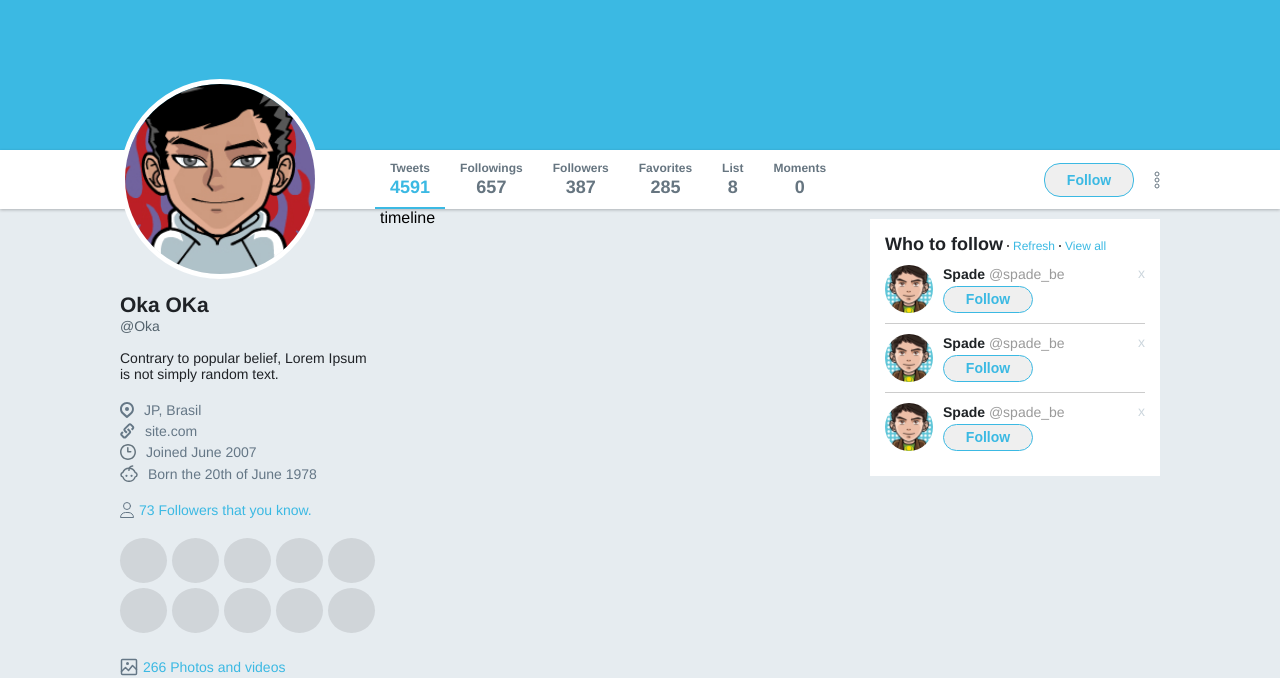
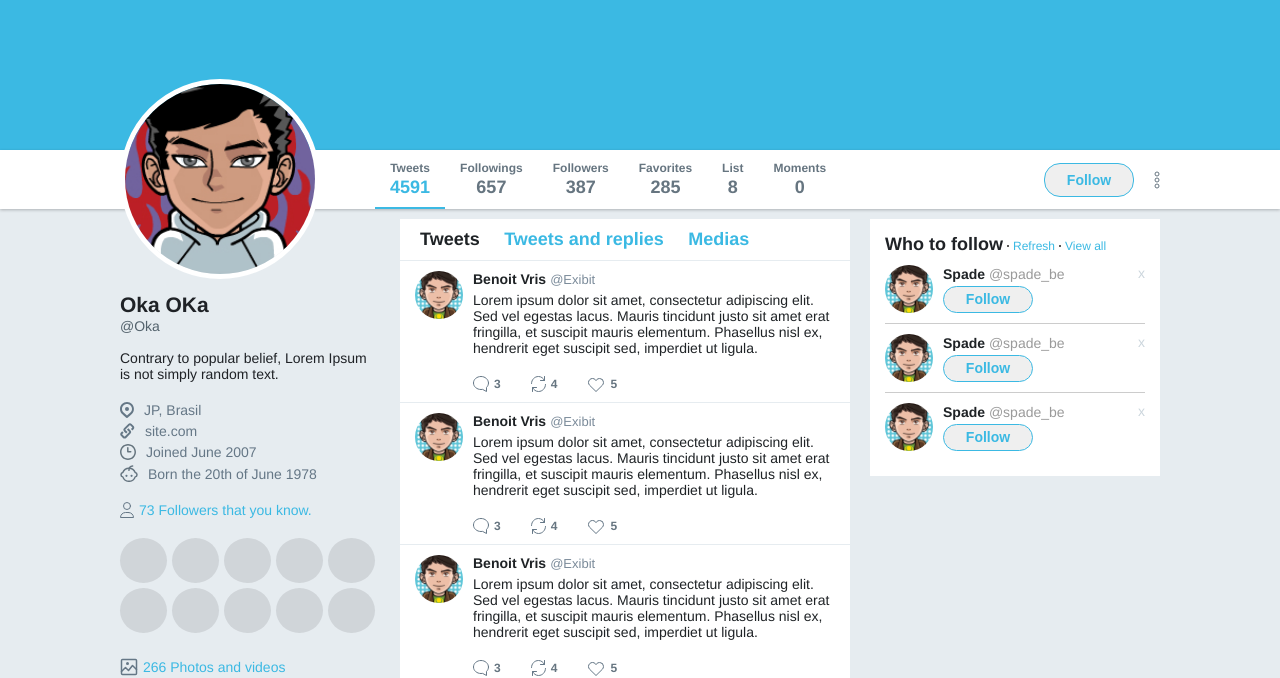
Before and after one commit to Victor-Fernandes/Flexbox, a plain HTML site: page index.html in a window 1280 px wide. Shown: the part 276-954 px from the top of the page. Drawn offline with Linux system fonts and the light colour scheme.

Commit message:
finalizando

```diff
--- a/index.html
+++ b/index.html
@@ -111,7 +111,63 @@
       </div>
     </aside>
     <section class="timeline">
-      timeline
+      <nav>
+        <a href="" class="active">Tweets</a>
+        <a href="">Tweets and replies</a>
+        <a href="">Medias</a>
+      </nav>
+
+      <ul class="tweets">
+        <li>
+          <img src="/image/avatar.png" alt="">
+          <div class="info">
+            <strong>Benoit Vris<span>@Exibit</span></strong>
+            <p>Lorem ipsum dolor sit amet, consectetur adipiscing elit. Sed vel egestas lacus. Mauris tincidunt justo sit amet erat fringilla, et suscipit mauris elementum. Phasellus nisl ex, hendrerit eget suscipit sed, imperdiet ut ligula.</p>
+            <div class="actions">
+              <a href=""><img src="/image/comments.svg" alt="comments"> 3</a>
+              <a href=""><img src="/image/retweet.svg" alt="retweet"> 4</a>
+              <a href=""><img src="/image/like.svg" alt="like"> 5</a>
+            </div>
+          </div>
+        </li>
+        <li>
+          <img src="/image/avatar.png" alt="">
+          <div class="info">
+            <strong>Benoit Vris<span>@Exibit</span></strong>
+            <p>Lorem ipsum dolor sit amet, consectetur adipiscing elit. Sed vel egestas lacus. Mauris tincidunt justo sit amet erat fringilla, et suscipit mauris elementum. Phasellus nisl ex, hendrerit eget suscipit sed, imperdiet ut ligula.</p>
+            <div class="actions">
+              <a href=""><img src="/image/comments.svg" alt="comments"> 3</a>
+              <a href=""><img src="/image/retweet.svg" alt="retweet"> 4</a>
+              <a href=""><img src="/image/like.svg" alt="like"> 5</a>
+            </div>
+          </div>
+        </li>
+        <li>
+          <img src="/image/avatar.png" alt="">
+          <div class="info">
+            <strong>Benoit Vris<span>@Exibit</span></strong>
+            <p>Lorem ipsum dolor sit amet, consectetur adipiscing elit. Sed vel egestas lacus. Mauris tincidunt justo sit amet erat fringilla, et suscipit mauris elementum. Phasellus nisl ex, hendrerit eget suscipit sed, imperdiet ut ligula.</p>
+            <div class="actions">
+              <a href=""><img src="/image/comments.svg" alt="comments"> 3</a>
+              <a href=""><img src="/image/retweet.svg" alt="retweet"> 4</a>
+              <a href=""><img src="/image/like.svg" alt="like"> 5</a>
+            </div>
+          </div>
+        </li>
+        <li>
+          <img src="/image/avatar.png" alt="">
+          <div class="info">
+            <strong>Benoit Vris<span>@Exibit</span></strong>
+            <p>Lorem ipsum dolor sit amet, consectetur adipiscing elit. Sed vel egestas lacus. Mauris tincidunt justo sit amet erat fringilla, et suscipit mauris elementum. Phasellus nisl ex, hendrerit eget suscipit sed, imperdiet ut ligula.</p>
+            <div class="actions">
+              <a href=""><img src="/image/comments.svg" alt="comments"> 3</a>
+              <a href=""><img src="/image/retweet.svg" alt="retweet"> 4</a>
+              <a href=""><img src="/image/like.svg" alt="like"> 5</a>
+            </div>
+          </div>
+        </li>
+      </ul>
+
     </section>
     <aside class="widgets">
       <div class="widget follow">
--- a/style.css
+++ b/style.css
@@ -291,8 +291,93 @@ div.wrapper-content aside.profile .images ul li {
 /*Timeline*/
 div.wrapper-content .timeline {
   flex: 1;
+  background: #fff;
+  margin: 10px 20px 0;
 }
 
+div.wrapper-content .timeline nav {
+  border-bottom: 1px solid #e6ecf0;
+  padding: 10px 20px;
+}
+
+div.wrapper-content .timeline nav a {
+  text-decoration: none;
+  color: #3bb9e3;
+  font-size: 18px;
+  font-weight: bold;
+  margin-left: 20px;
+}
+
+div.wrapper-content .timeline nav a:first-child {
+  margin: 0;
+}
+
+div.wrapper-content .timeline nav a.active {
+  color: #1f2326
+}
+
+div.wrapper-content .timeline ul.tweets {
+  list-style: none;
+}
+
+div.wrapper-content .timeline ul.tweets li {
+  border-bottom: 1px solid #e6ecf0;
+  padding: 10px 15px;
+  display: flex;
+}
+div.wrapper-content .timeline ul.tweets li > img {
+  width: 48px;
+  height: 48px;
+  border-radius: 50%;
+}
+
+div.wrapper-content .timeline ul.tweets li .info {
+  margin-left: 10px;
+  display: flex;
+  flex-direction: column;
+}
+
+div.wrapper-content .timeline ul.tweets li .info strong{
+  font-size: 14px;
+  color: #1f2326;
+}
+
+div.wrapper-content .timeline ul.tweets li .info strong span{
+  font-weight: normal;
+  font-size: 13px;
+  color: #7b8b9a;
+  margin-left: 4px;
+}
+
+div.wrapper-content .timeline ul.tweets li .info p{
+  font-size: 14px;
+  color: #1f2326;
+  margin-top: 5px;
+}
+
+div.wrapper-content .timeline ul.tweets li .info .actions {
+  display: flex;
+  margin-top: 20px;
+}
+
+div.wrapper-content .timeline ul.tweets li .info .actions a {
+  display: flex;
+  align-items: center;
+  text-decoration: none;
+  color: #667580;
+  font-weight: bold;
+  font-size: 12px;
+  margin-left: 30px;
+}
+
+div.wrapper-content .timeline ul.tweets li .info .actions a:first-child {
+  margin-left: 0;
+}
+
+
+div.wrapper-content .timeline ul.tweets li .info .actions a img {
+  margin-right: 5px;
+}
 
 /*Widget*/
 div.wrapper-content aside.widgets {
```
